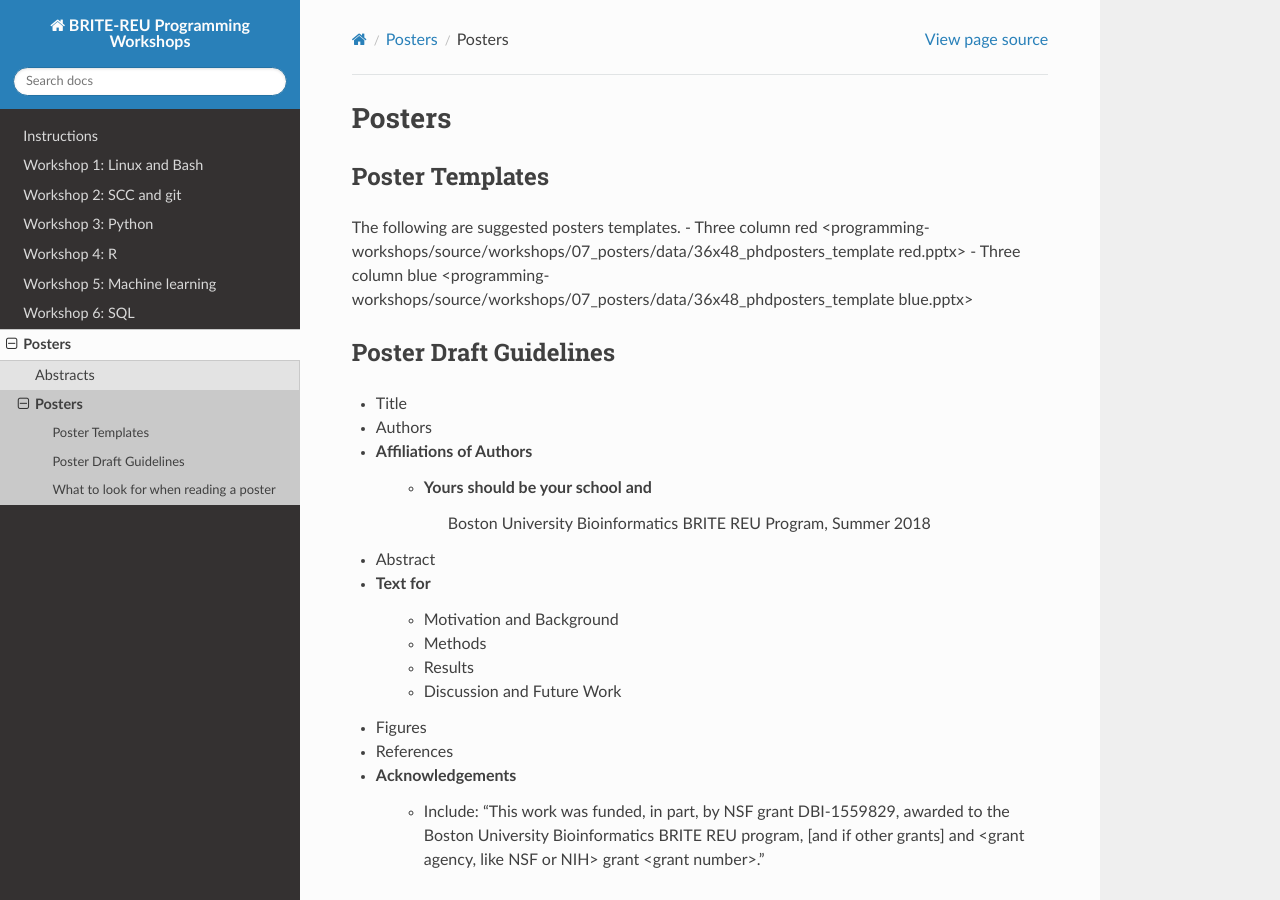
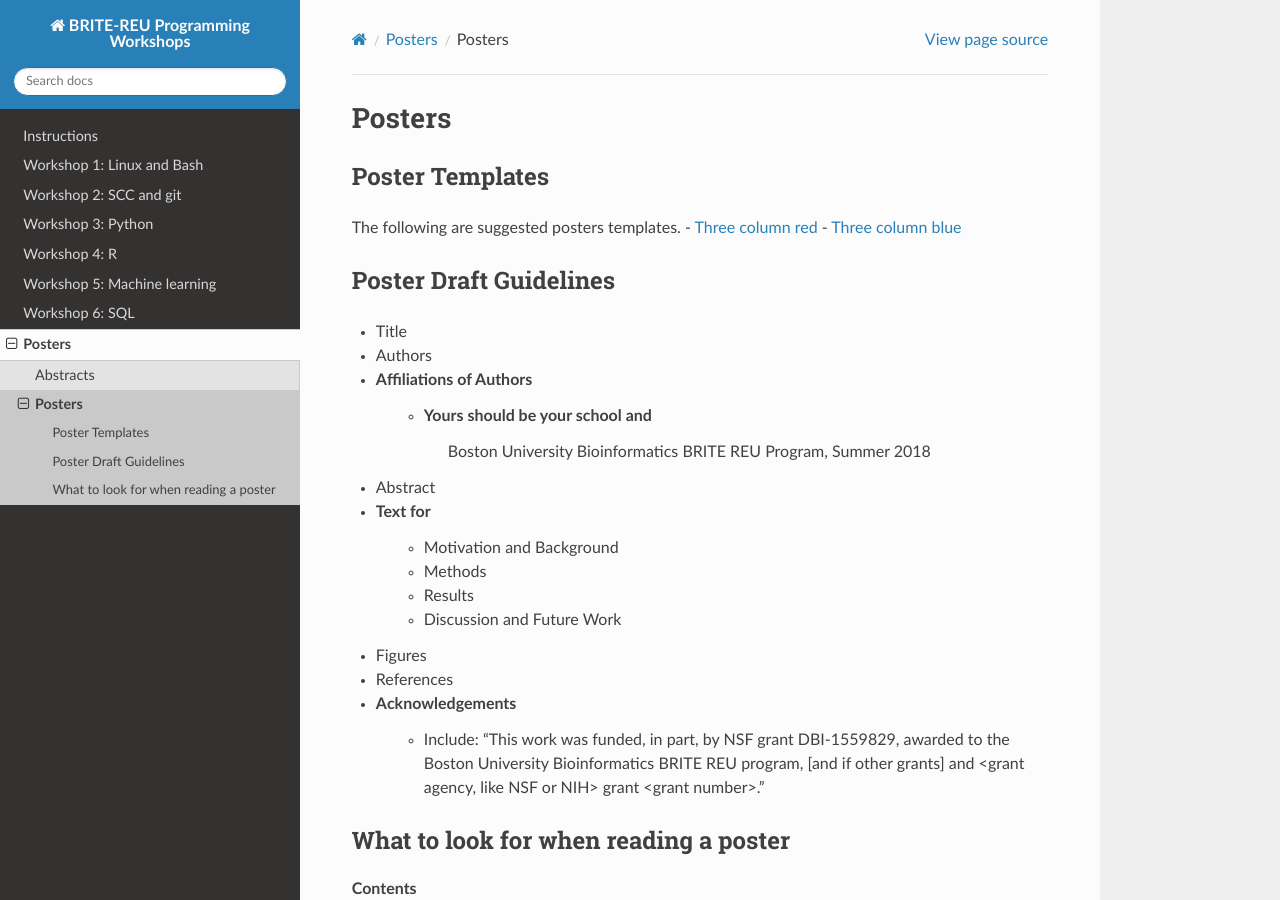
Before and after one commit to BRITE-REU/programming-workshops, a Sphinx documentation site: the page built from source/workshops/07_posters/Posters.rst, in a window 1280 px wide and 900 px high. Built offline with Sphinx 7.4.7 and the Read the Docs theme 2.0.0, drawn with Linux system fonts in a browser that asks for light colours; pages that are not in the unit, such as notebooks, are missing from menus.

Commit message:
Update Posters.rst

```diff
--- a/source/workshops/07_posters/Posters.rst
+++ b/source/workshops/07_posters/Posters.rst
@@ -7,8 +7,8 @@ Poster Templates
 --------------------
 
 The following are suggested posters templates.
-- Three column red <programming-workshops/source/workshops/07_posters/data/36x48_phdposters_template red.pptx>
-- Three column blue <programming-workshops/source/workshops/07_posters/data/36x48_phdposters_template blue.pptx>
+- `Three column red <programming-workshops/source/workshops/07_posters/data/36x48_phdposters_template red.pptx>`_
+- `Three column blue <programming-workshops/source/workshops/07_posters/data/36x48_phdposters_template blue.pptx>`_
 
 
 
```
